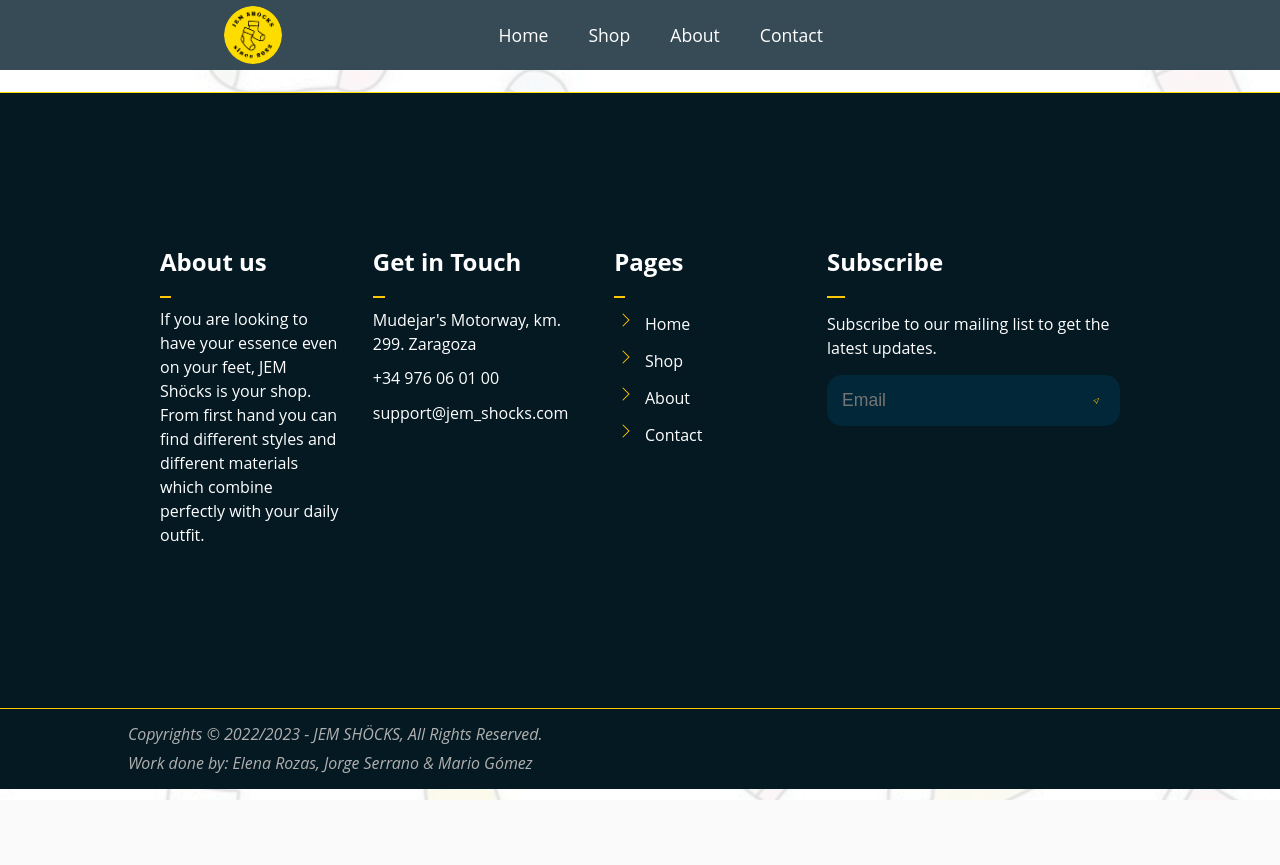
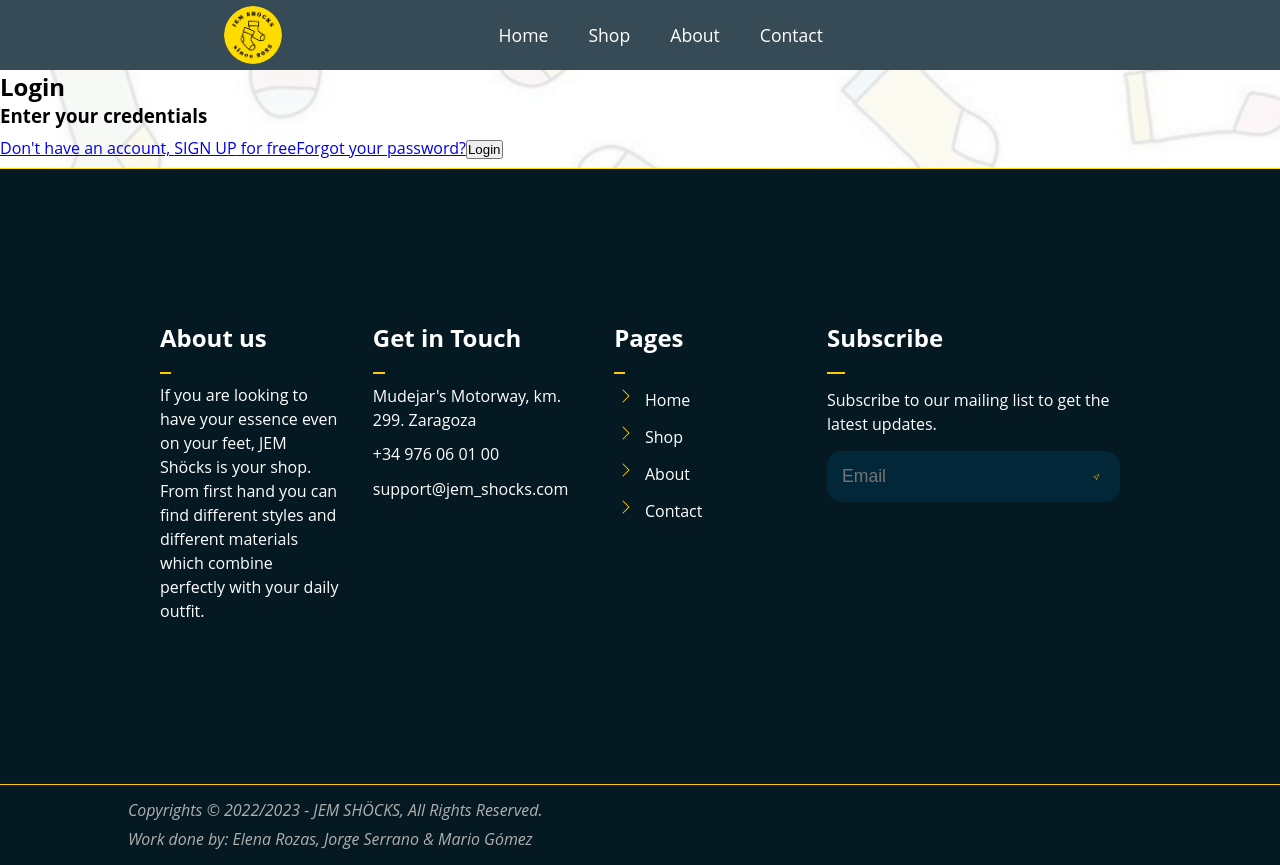
Before and after one commit to Yorrryiii/JEM_Shocks, a React (Create React App) app in the folder jem_shocks/: page /JEM_SHOCKS/login in a window 1280 px wide. Before the commit the page ends 800 px from the top, so only its background shows below. Built offline with nearby package versions, Linux system fonts and the light colour scheme; a web font is replaced by a local one.

Commit message:
creation of login component

```diff
--- a/jem_shocks/src/components/Login.jsx
+++ b/jem_shocks/src/components/Login.jsx
@@ -5,10 +5,17 @@
     render() {
         return (
             <div>
-                <svg xmlns="http://www.w3.org/2000/svg" width="16" height="16" fill="currentColor" class="search" viewBox="0 0 16 16">
-                    <path d="M11 6a3 3 0 1 1-6 0 3 3 0 0 1 6 0z" />
-                    <path fill-rule="evenodd" d="M0 8a8 8 0 1 1 16 0A8 8 0 0 1 0 8zm8-7a7 7 0 0 0-5.468 11.37C3.242 11.226 4.805 10 8 10s4.757 1.225 5.468 2.37A7 7 0 0 0 8 1z" />
-                </svg>
+                <div class="login-card">
+                    <h2>Login</h2>
+                    <h3>Enter your credentials</h3>
+                    <form class="login-form">
+                        <input type="text" placeholder="Username" />
+                        <input type="password" placeholder="Password" />
+                        <a href="google.com">Don't have an account, <span class="signUp">SIGN UP</span> for free</a>
+                        <a href="https://google.com">Forgot your password?</a>
+                        <button class="btn">Login</button>
+                    </form>
+                </div>
             </div>
         )
     }
```
